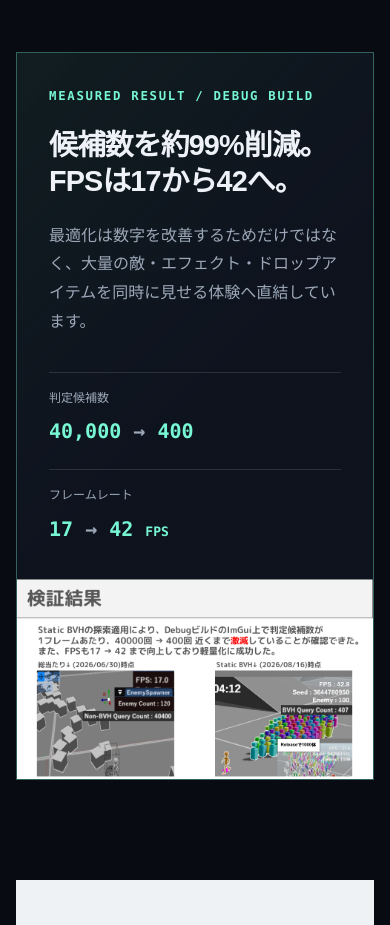
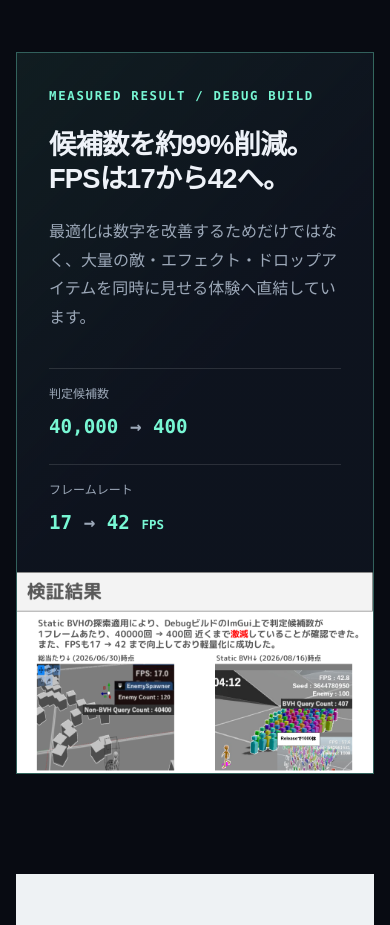
Before and after one commit to AsakawaSakuto/AsakawaSakuto.github.io, a plain HTML site: page index.html in a window 390 px wide. Shown: the part 6800-7725 px from the top of the page. Drawn offline with Linux system fonts and the light colour scheme.

Commit message:
Fix result panel text wrapping

```diff
--- a/styles.css
+++ b/styles.css
@@ -765,9 +765,10 @@ img {
 
 .result-copy h3 {
 	margin: 0;
-	font-size: clamp(1.8rem, 3.4vw, 3.2rem);
+	font-size: clamp(1.8rem, 3.1vw, 2.65rem);
 	line-height: 1.25;
 	letter-spacing: -0.03em;
+	white-space: nowrap;
 }
 
 .result-copy > p:not(.section-index) {
@@ -798,7 +799,8 @@ img {
 	margin-top: 4px;
 	color: var(--mint);
 	font-family: Consolas, "Courier New", monospace;
-	font-size: clamp(1.25rem, 2.3vw, 2rem);
+	font-size: clamp(1.2rem, 2vw, 1.7rem);
+	white-space: nowrap;
 }
 
 .result-metrics i {
@@ -1320,6 +1322,10 @@ img {
 		grid-template-columns: 1fr;
 	}
 
+	.result-copy h3 {
+		font-size: clamp(1.35rem, 7vw, 1.8rem);
+	}
+
 	.document-panel {
 		padding: 24px;
 	}
```
